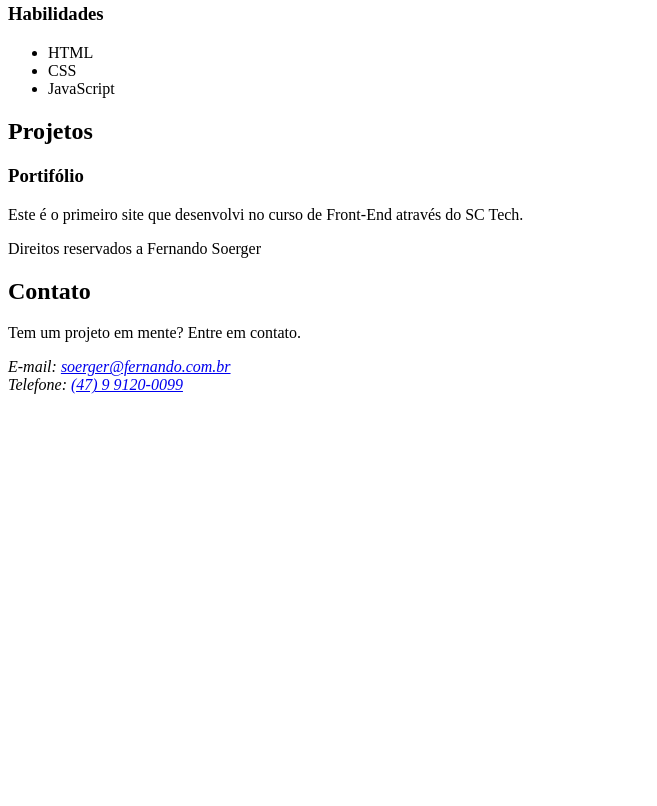
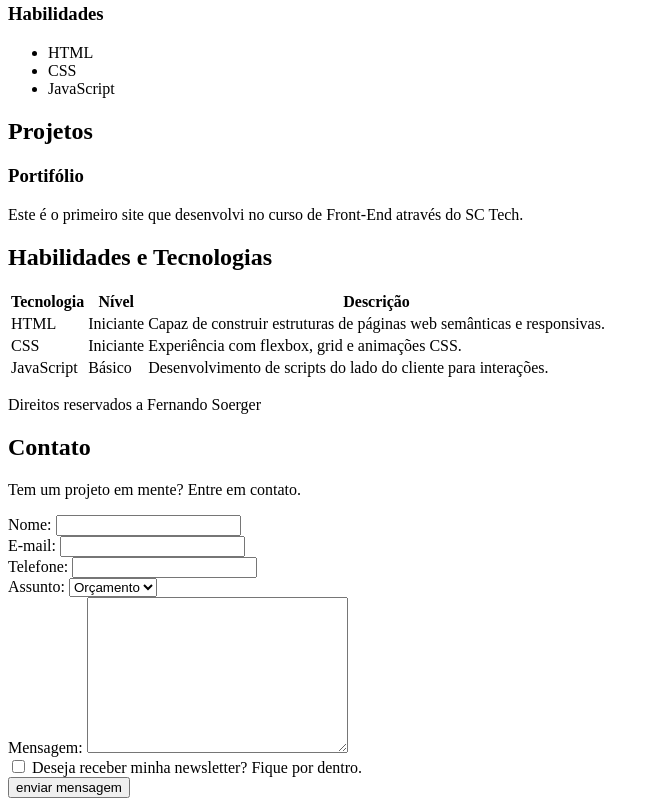
Before and after one commit to soerger/portifolio, a plain HTML site: page index.html in a window 1280 px wide. Shown: the part 572-1378 px from the top of the page, without its empty margins (0-657 px from the left). Before the commit the page ends 974 px from the top, so only its background shows below. Drawn offline with Linux system fonts and the light colour scheme.

Commit message:
Adição de formulário e tabela na página.

```diff
--- a/index.html
+++ b/index.html
@@ -62,6 +62,42 @@
 
     </section>
 
+    <section id="habilidades">
+
+        <h2>Habilidades e Tecnologias</h2>
+
+        <table>
+
+            <thead>
+                <tr>
+                    <th>Tecnologia</th>
+                    <th>Nível</th>
+                    <th>Descrição</th>
+                </tr>
+            </thead>
+
+            <tbody>
+                <tr>
+                    <td>HTML</td>
+                    <td>Iniciante</td>
+                    <td>Capaz de construir estruturas de páginas web semânticas e responsivas.</td>
+                </tr>
+                <tr>
+                    <td>CSS</td>
+                    <td>Iniciante</td>
+                    <td>Experiência com flexbox, grid e animações CSS.</td>
+                </tr>
+                <tr>
+                    <td>JavaScript</td>
+                    <td>Básico</td>
+                    <td>Desenvolvimento de scripts do lado do cliente para interações.</td>
+                </tr>
+            </tbody>
+
+        </table>
+
+    </section>
+
     <footer>
         <p>Direitos reservados a Fernando Soerger</p>
 
@@ -70,10 +106,40 @@
 
             <p>Tem um projeto em mente? Entre em contato.</p>
 
-            <address>
+            <!-- <address>
                 E-mail: <A href="mailto:soerger@fernando.com.br">soerger@fernando.com.br</A> <br>
                 Telefone: <a href="tel:+5547991200099">(47) 9 9120-0099</a>
-            </address>
+            </address> -->
+
+            <form action="">
+
+                <label for="nome">Nome: </label>
+                <input type="text" id="nome" name="nome" required> <br>
+
+                <label for="email">E-mail: </label>
+                <input type="email" id="email" name="email"> <br>
+
+                <label for="telefone">Telefone: </label>
+                <input type="tel" id="telefone" name="telefone"> <br>
+
+                <label for="assunto">Assunto: </label>
+                <select name="assunto" id="assunto">
+                    <option value="orcamento">Orçamento</option>
+                    <option value="duvida">Dúvida</option>
+                    <option value="outro">Outro</option>
+                </select> <br>
+
+                <label for="mensagem">Mensagem: </label>
+                <textarea name="mensagem" id="mensagem" cols="30" rows="10"></textarea> <br>
+
+                <input type="checkbox" name="inscricao" id="inscricao">
+                <label for="inscricao">Deseja receber minha newsletter? Fique por dentro.</label> <br>
+
+                <input type="submit" value="enviar mensagem">
+
+
+            </form>
+
 
         </Section>
     </footer>
```
